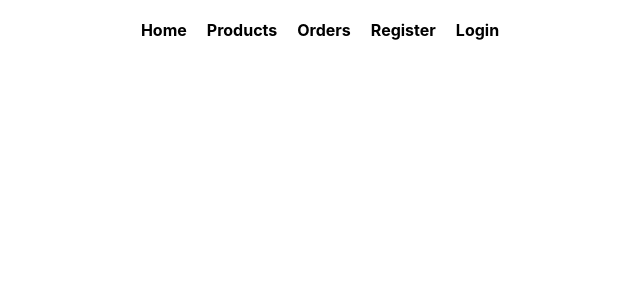
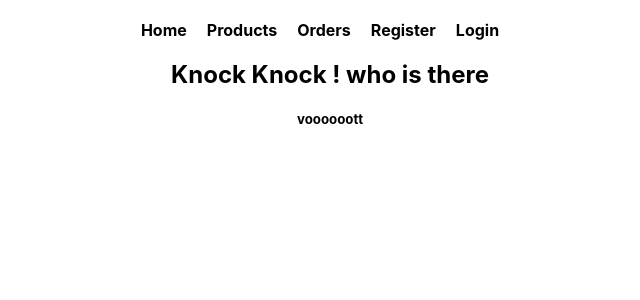
Before and after one commit to neyaznafiz/router-firebase-integration, a React (Create React App) app: page /products in a window 1280 px wide. Shown: the top 300 px of the page, without its empty margins (310-950 px from the left). Built offline with nearby package versions, Linux system fonts and the light colour scheme; no server answers.

Commit message:
products component added and show user data

```diff
--- a/src/App.js
+++ b/src/App.js
@@ -4,6 +4,7 @@ import './App.css';
 import Header from './Components/Header/Header';
 import Home from './Components/Home/Home';
 import Login from './Components/Login/Login';
+import Products from './Components/Products/Products';
 import Register from './Components/Register/Register';
 
 function App() {
@@ -17,6 +18,7 @@ function App() {
         <Route path='/' element={<Home></Home>}></Route>
         <Route path='/login' element={<Login></Login>}></Route>
         <Route path='/register' element={<Register></Register>}></Route>
+        <Route path='/products' element={<Products></Products>}></Route>
 
       </Routes>
 
--- /dev/null
+++ b/src/Components/Products/Products.js
@@ -0,0 +1,19 @@
+import React from 'react';
+import useFirebase from '../../Hooks/useFirebase';
+import './Products.css'
+
+
+const Products = () => {
+
+    const {user} = useFirebase()
+
+    return (
+        <div>
+            <h2>Knock Knock ! who is there</h2>
+            <h5>{user? user.displayName : 'voooooott'}</h5>
+        </div>
+    );
+};
+
+
+export default Products;
```
Also changed, not shown: src/Components/Products/Products.css (added).
